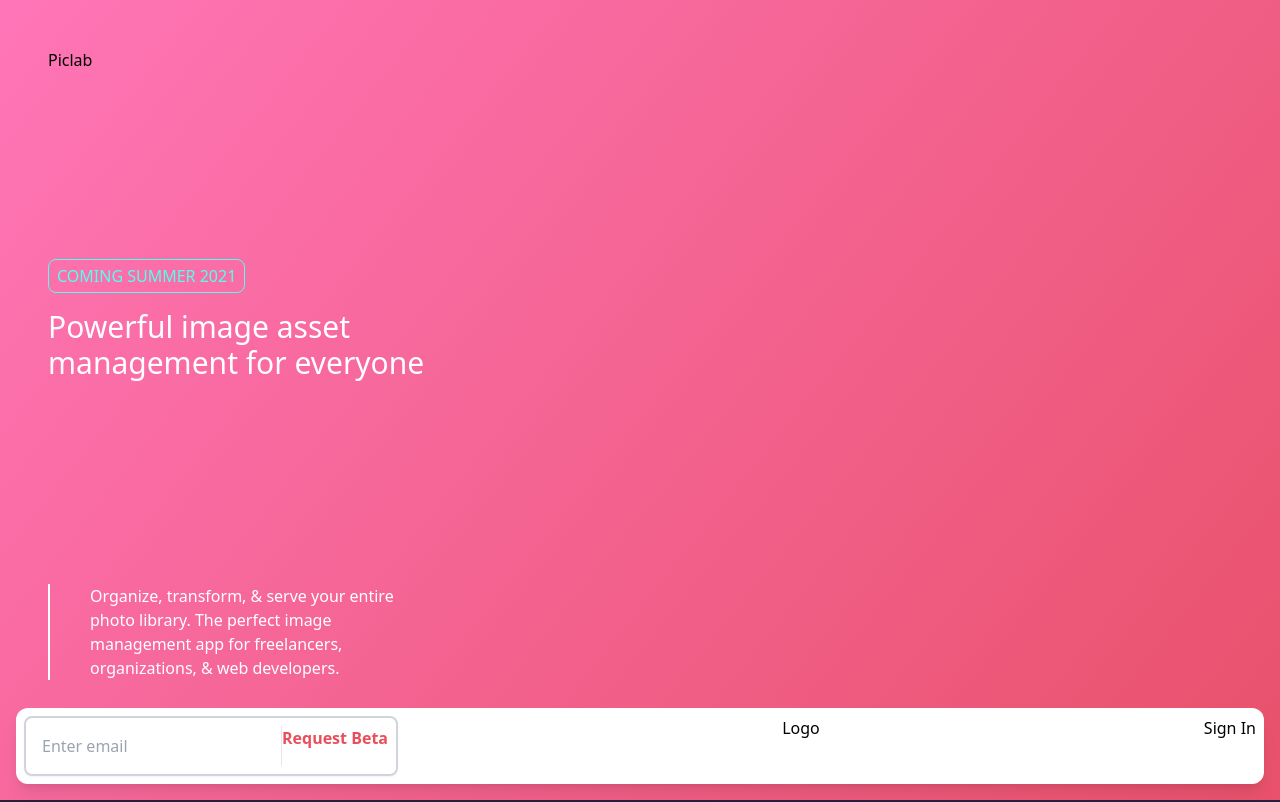
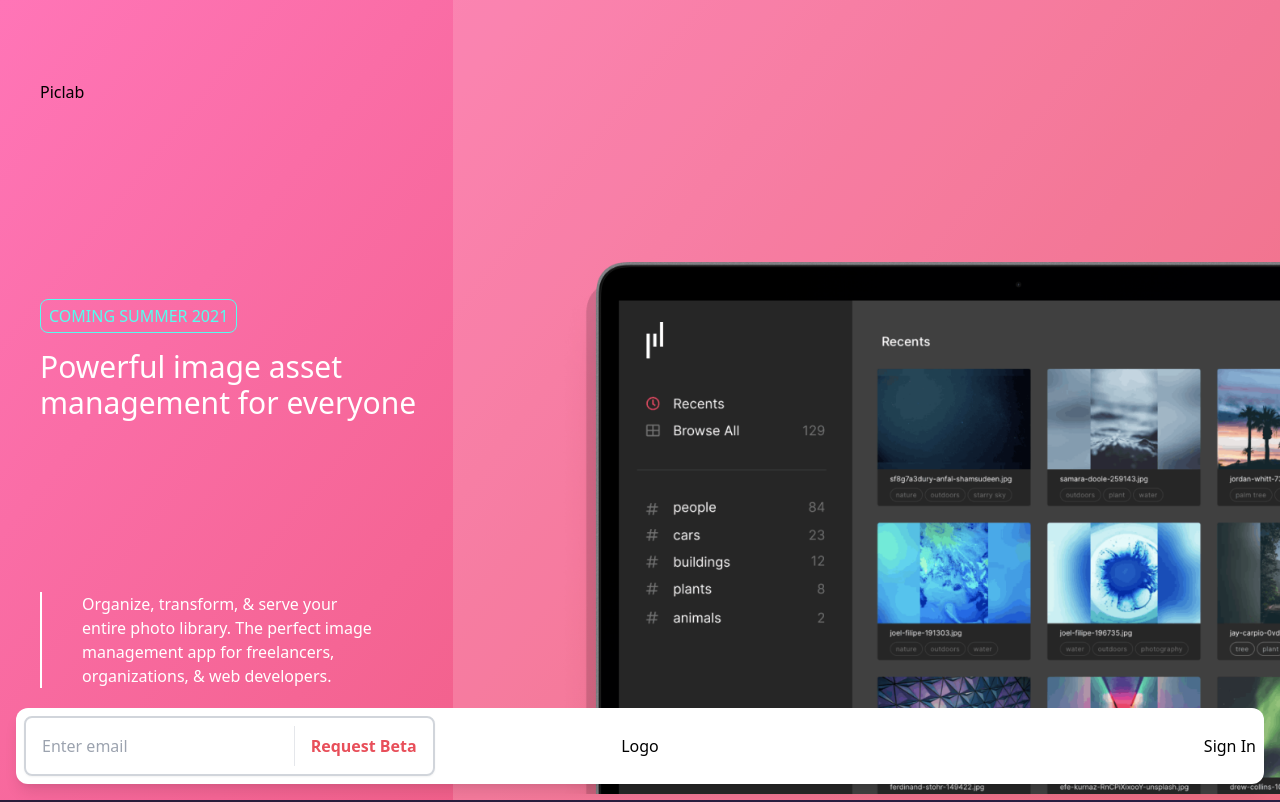
Before and after one commit to phultquist/piclab-site, a Next.js app: page / in a window 1280 px wide. Shown: the top 802 px of the page. Built offline with nearby package versions, Linux system fonts and the light colour scheme.

Commit message:
NavBar Improvements, Hero Image

```diff
--- a/components/NavBar.tsx
+++ b/components/NavBar.tsx
@@ -5,10 +5,10 @@ import { SignUp } from "./";
 export default function NavBar(): FunctionComponent {
   return (
     <div className="fixed bottom-4 px-4 w-full z-50">
-      <div className="rounded-xl bg-white flex flex-row justify-between w-full overflow-hidden p-2 shadow-lg">
+      <div className="rounded-xl bg-white grid grid-cols-3 w-full overflow-hidden p-2 shadow-lg">
         <SignUp />
-        <div>Logo</div>
-        <div>Sign In</div>
+        <div className="my-auto text-center">Logo</div>
+        <div className="my-auto text-right">Sign In</div>
       </div>
     </div>
   );
--- a/components/SignUp.tsx
+++ b/components/SignUp.tsx
@@ -4,10 +4,16 @@ import Link from "next/link";
 export default function SignUp(): FunctionComponent {
   return (
     <div className="border-2 border-gray-300 flex flex-row p-2 rounded-lg overflow-hidden shadow-sm divide-x">
-      <input placeholder="Enter email" className="p-2 outline-none" />
-      <Link href="/request-beta">
-        <a className="text-primary font-bold">Request Beta</a>
-      </Link>
+      <div className="w-full flex-shrink">
+        <input placeholder="Enter email" className="p-2 outline-none" />
+      </div>
+      <div className="mx-auto pl-2">
+        <Link href="/request-beta">
+          <a className="text-primary inline-block font-bold p-2 text-center w-full cursor-pointer whitespace-nowrap">
+            <p className="">Request Beta</p>
+          </a>
+        </Link>
+      </div>
     </div>
   );
 }
--- a/pages/api/hello.ts
+++ /dev/null
@@ -1,13 +0,0 @@
-// Next.js API route support: https://nextjs.org/docs/api-routes/introduction
-import type { NextApiRequest, NextApiResponse } from 'next'
-
-type Data = {
-  name: string
-}
-
-export default function handler(
-  req: NextApiRequest,
-  res: NextApiResponse<Data>
-) {
-  res.status(200).json({ name: 'John Doe' })
-}
--- a/pages/index.tsx
+++ b/pages/index.tsx
@@ -2,28 +2,37 @@ import type { NextPage } from "next";
 import Head from "next/head";
 import Image from "next/image";
 import { Tag, NavBar, Badge } from "../components";
+import Laptop from "../public/Laptop.png";
 
 const Home: NextPage = () => {
   return (
     <>
       <Head>
+      <meta name="theme-color" content="black" />
         <title>PicLab - THETAGLINE</title>
       </Head>
       <div className="bg-gradient-to-br from-gradient-home-start to-gradient-home-end">
         <NavBar />
-        <div className="p-2 h-screen">
+        <div className="h-screen flex flex-row">
           <div className="w-1/3 ml-10 pb-28 pt-10 h-full flex flex-col justify-between">
-            <p className="">Piclab</p>
+            <p className="py-10">Piclab</p>
             <div>
               <Badge text="Coming Summer 2021" />
               <h1 className="text-3xl text-white my-4">
                 Powerful image asset management for everyone
               </h1>
             </div>
-            <div className="border-l-2 border-white px-10 text-white">
+            <div className="border-l-2 border-white pl-10 pr-20 text-white">
               Organize, transform, & serve your entire photo library. The
               perfect image management app for freelancers, organizations, & web
               developers.
+            </div>
+          </div>
+          <div className="w-2/3 h-full overflow-hidden bg-red-100 bg-opacity-20">
+            {/* <Image src={Laptop} alt="PicLab" className="object-none object-bottom"/> */}
+            <div className="absolute bottom-0">
+              {/* <img src="/Laptop.png" alt="Piclab" className="" /> */}
+              <Image src={Laptop} alt="PicLab" className="absolute bottom-0" />
             </div>
           </div>
         </div>
```
Also changed, not shown: public/Laptop.png (added).
